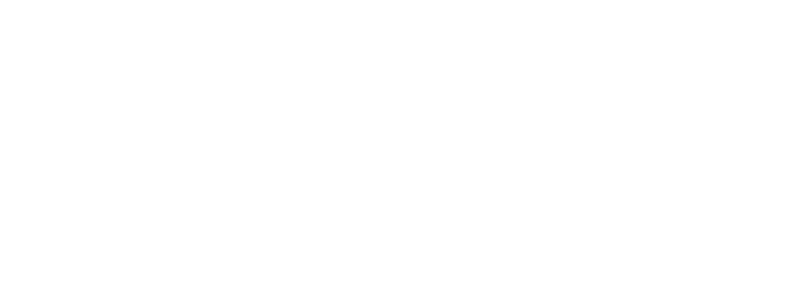
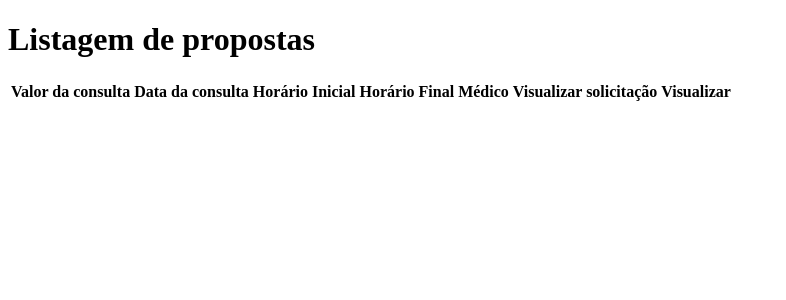
Before and after one commit to ES2-UFPI/seyfert-frontend, a Next.js app: page /proposta/listagemPropostaMedico in a window 1280 px wide. Shown: the top 300 px of the page, without its empty margins (0-786 px from the left). Built offline with nearby package versions, Linux system fonts and the light colour scheme.

Commit message:
tentando resolver erro da build #18

```diff
--- a/src/pages/proposta/listagemPropostaMedico.tsx
+++ b/src/pages/proposta/listagemPropostaMedico.tsx
@@ -4,6 +4,24 @@ export default function listagemPropostaMedico(){
 
     return(
         <>
+        <h1>Listagem de propostas</h1>
+
+        <table>
+        <thead>
+          <tr>
+            <th>Valor da consulta</th>
+            <th>Data da consulta</th>
+            <th>Horário Inicial</th>
+            <th>Horário Final</th>
+            <th>Médico</th>
+            <th>Visualizar solicitação</th>
+            <th>Visualizar</th>
+          </tr>
+        </thead>
+            <tbody>
+
+            </tbody>
+        </table>
         </>
     )
 }
--- a/src/pages/solicitacao/index.tsx
+++ b/src/pages/solicitacao/index.tsx
@@ -1,5 +1,4 @@
 import VisualizacaoDeSolicitacaoTemplate from "@/templates/solicitacao";
-import 'bootstrap/dist/css/bootstrap.min.css'
 
 
 const VisualizarSolicitacoes = () => {
--- a/src/templates/CadastroProposta/criarPropostaTemplate.tsx
+++ b/src/templates/CadastroProposta/criarPropostaTemplate.tsx
@@ -1,6 +1,5 @@
 
 import styles from "../../styles/visualizacaoDeSolicitacao.module.css"
-import 'bootstrap/dist/css/bootstrap.min.css'
 import Link from "next/link"
 import { useRouter } from "next/router"
 import { useEffect, useState } from "react"
--- a/src/templates/solicitacao/detalhesConsultaTemplate.tsx
+++ b/src/templates/solicitacao/detalhesConsultaTemplate.tsx
@@ -1,6 +1,5 @@
 import Layout from "@/templates/layout/Layout"
 import styles from "../../styles/visualizacaoDeSolicitacao.module.css"
-import 'bootstrap/dist/css/bootstrap.min.css'
 import Link from "next/link"
 import { useRouter } from "next/router"
 import { useEffect, useState } from "react"
--- a/src/templates/solicitacao/index.tsx
+++ b/src/templates/solicitacao/index.tsx
@@ -1,6 +1,5 @@
 import Layout from "@/templates/layout/Layout"
 import styles from "../../styles/visualizacaoDeSolicitacao.module.css"
-import 'bootstrap/dist/css/bootstrap.min.css'
 import Link from "next/link"
 import { useRouter } from "next/router"
 
```
